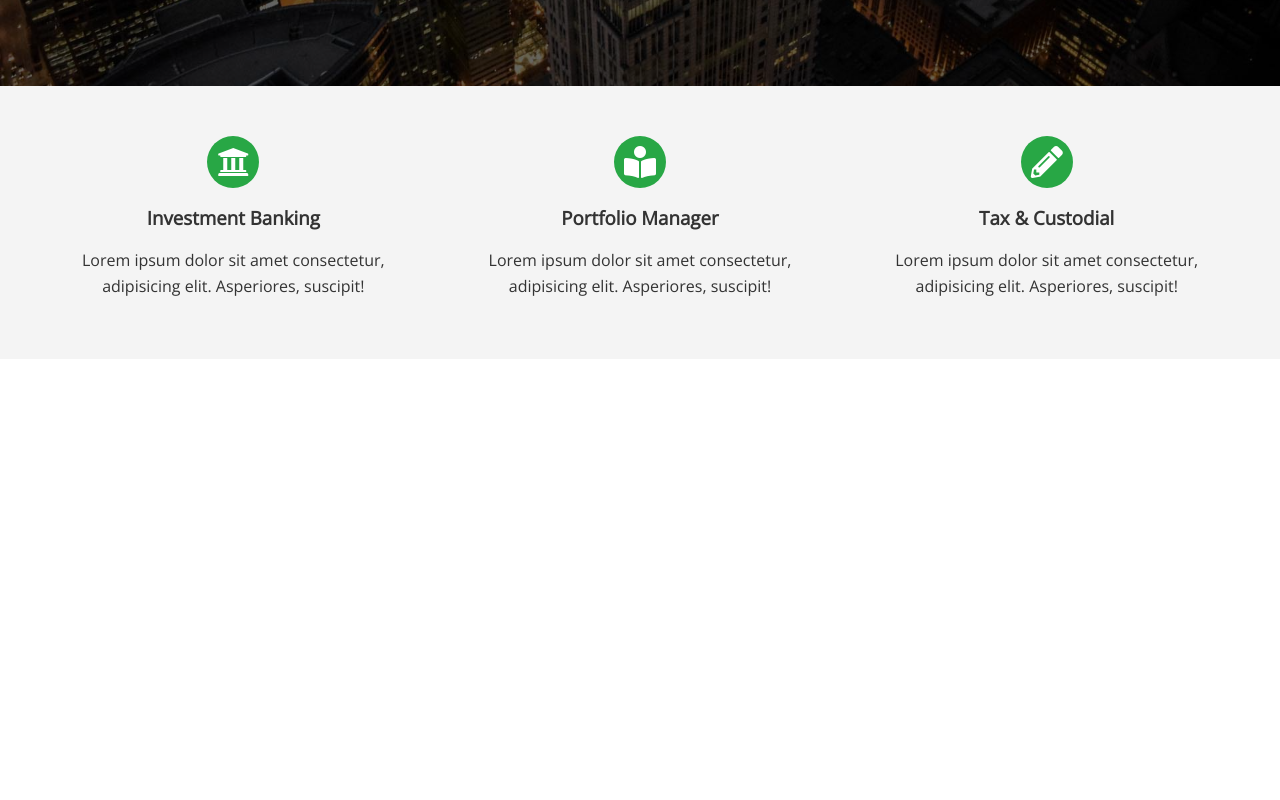
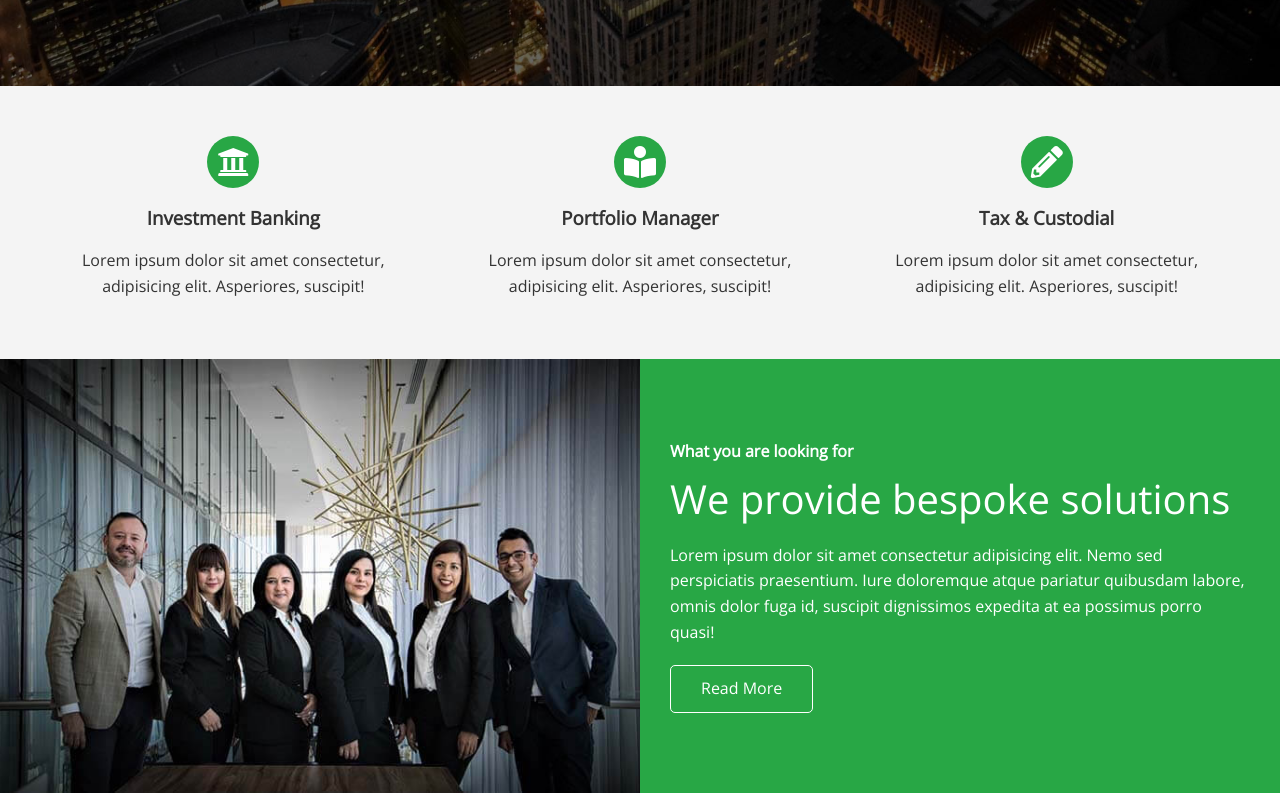
Before and after one commit to gvgesanto2/edgeledger2, a plain HTML site: page index.html in a window 1280 px wide. Shown: the part 714-1514 px from the top of the page. Before the commit the page ends 1073 px from the top, so only its background shows below. Drawn offline with nearby package versions, Linux system fonts and the light colour scheme.

Commit message:
created the solutions section

```diff
--- a/css/utilities.css
+++ b/css/utilities.css
@@ -69,3 +69,53 @@
 .flex-items > div {
   padding: 2rem;
 }
+
+/* Flex columns */
+.flex-columns.flex-reverse .row {
+  flex-direction: row-reverse;
+}
+
+.flex-columns .row {
+  display: flex;
+  flex-wrap: wrap;
+  width: 100%;
+}
+
+.flex-columns .column {
+  display: flex;
+  flex-direction: column;
+  flex-basis: 100%;
+  flex: 1;
+}
+
+.flex-columns .column .column-1,
+.flex-columns .column .column-2 {
+  height: 100%;
+}
+
+.flex-columns img {
+  width: 100%;
+  height: 100%;
+  object-fit: cover;
+}
+
+.flex-columns .column-2 {
+  display: flex;
+  flex-direction: column;
+  align-items: flex-start;
+  justify-content: center;
+  padding: 3rem;
+}
+
+.flex-columns h2 {
+  font-size: 4rem;
+  font-weight: 100;
+}
+
+.flex-columns h4 {
+  margin-bottom: 1rem;
+}
+
+.flex-columns p {
+  margin: 2rem 0;
+}
--- a/index.html
+++ b/index.html
@@ -69,6 +69,27 @@
         </div>
       </div>
     </section>
+
+    <section class="solutions flex-columns">
+      <div class="row">
+        <div class="column">
+          <div class="column-1">
+            <img src="img/home/people.jpg" alt="">
+          </div>
+        </div>
+        <div class="column">
+          <div class="column-2 bg-primary">
+            <h4>What you are looking for</h4>
+            <h2>We provide bespoke solutions</h2>
+            <p>Lorem ipsum dolor sit amet consectetur adipisicing elit. Nemo sed perspiciatis praesentium. Iure doloremque atque pariatur quibusdam labore, omnis dolor fuga id, suscipit dignissimos expedita at ea possimus porro quasi!</p>
+            <a href="#" class="btn btn-outline">
+              <i class="fasfa-chevron"></i>
+              Read More
+            </a>
+          </div>
+        </div>
+      </div>
+    </section>
   </main>
 
 </body>
```
